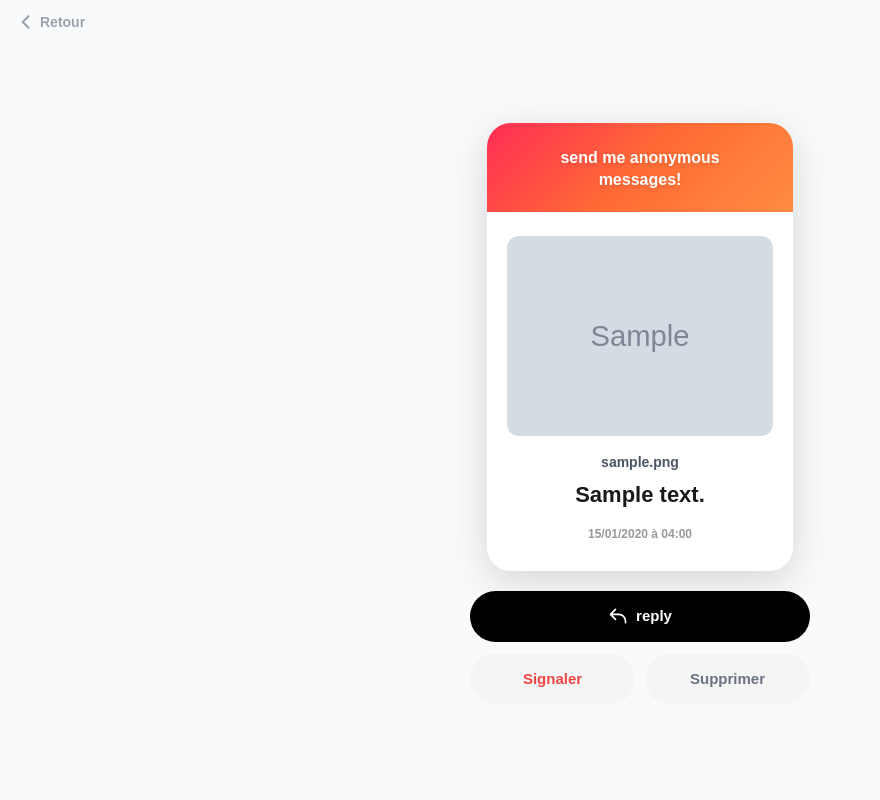
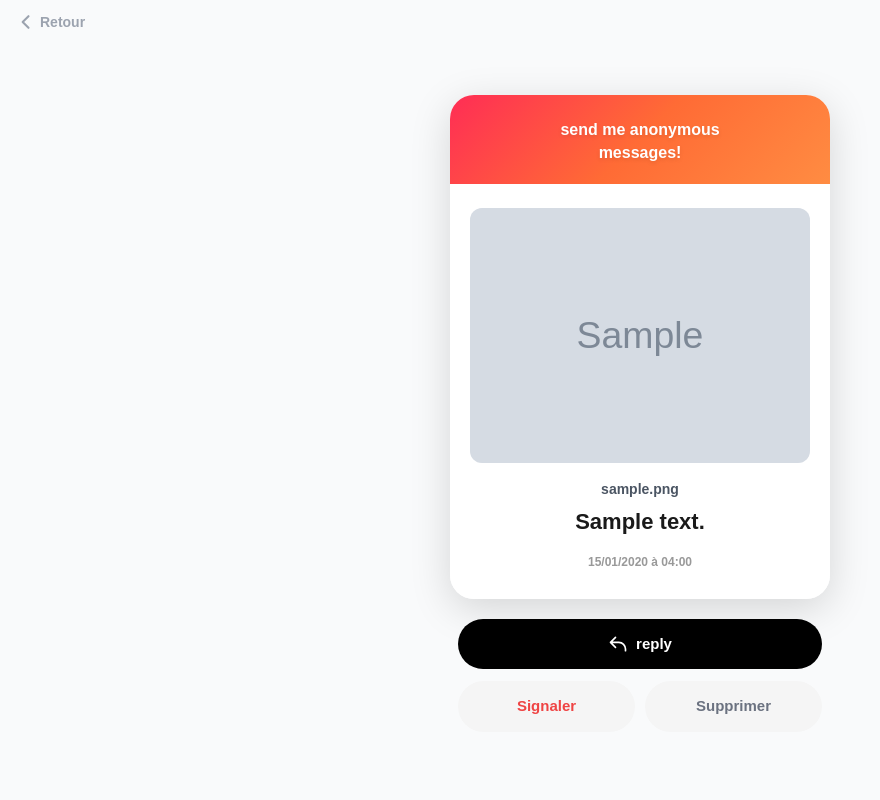
Before and after one commit to AHOURMAROLAND/MARA, a Django app: template templates/message_detail.html in a window 1280 px wide. Shown: the whole page, without its empty margins (0-880 px from the left). Run offline with Django 5.2, Linux system fonts and the light colour scheme; the template is opened without the code that fills it: values that come from a table or form of the project are taken from there, others are empty; tables that the repository leaves empty hold one stand-in row (values such as "Sample post"); grey boxes marked "Sample" are stand-in pictures; some libraries are stand-ins or nearby versions.

```diff
--- a/templates/message_detail.html
+++ b/templates/message_detail.html
@@ -11,7 +11,8 @@
     border-radius: 24px;
     box-shadow: 0 10px 40px rgba(0,0,0,0.15);
     overflow: hidden;
-    max-width: 340px;
+    max-width: 380px;
+    width: 95%;
     margin: 0 auto;
   }
 
@@ -136,8 +137,8 @@
       <!-- Message Body -->
       <div class="ngl-body">
         {% if msg.image %}
-        <div class="mb-4 rounded-xl overflow-hidden">
-          <img src="{{ msg.image.url }}" alt="Image" class="w-full object-cover" style="max-height: 200px;"/>
+        <div class="mb-4 rounded-xl overflow-hidden bg-gray-50">
+          <img src="{{ msg.image.url }}" alt="Image" class="w-full h-auto block" style="max-height: 550px;"/>
         </div>
         {% if msg.image_caption and msg.image_caption.lower != 'none' %}
           <p class="text-gray-600 text-sm font-semibold mb-2">{{ msg.image_caption }}</p>
@@ -155,7 +156,7 @@
     </div>
 
     <!-- Action Buttons -->
-    <div class="w-full max-w-[340px] mt-5 space-y-3">
+    <div class="w-full max-w-[380px] mt-5 space-y-3 px-2">
 
       <!-- Reply button -->
       <button class="ngl-btn ngl-btn-black" onclick="replyToMessage()">
```
